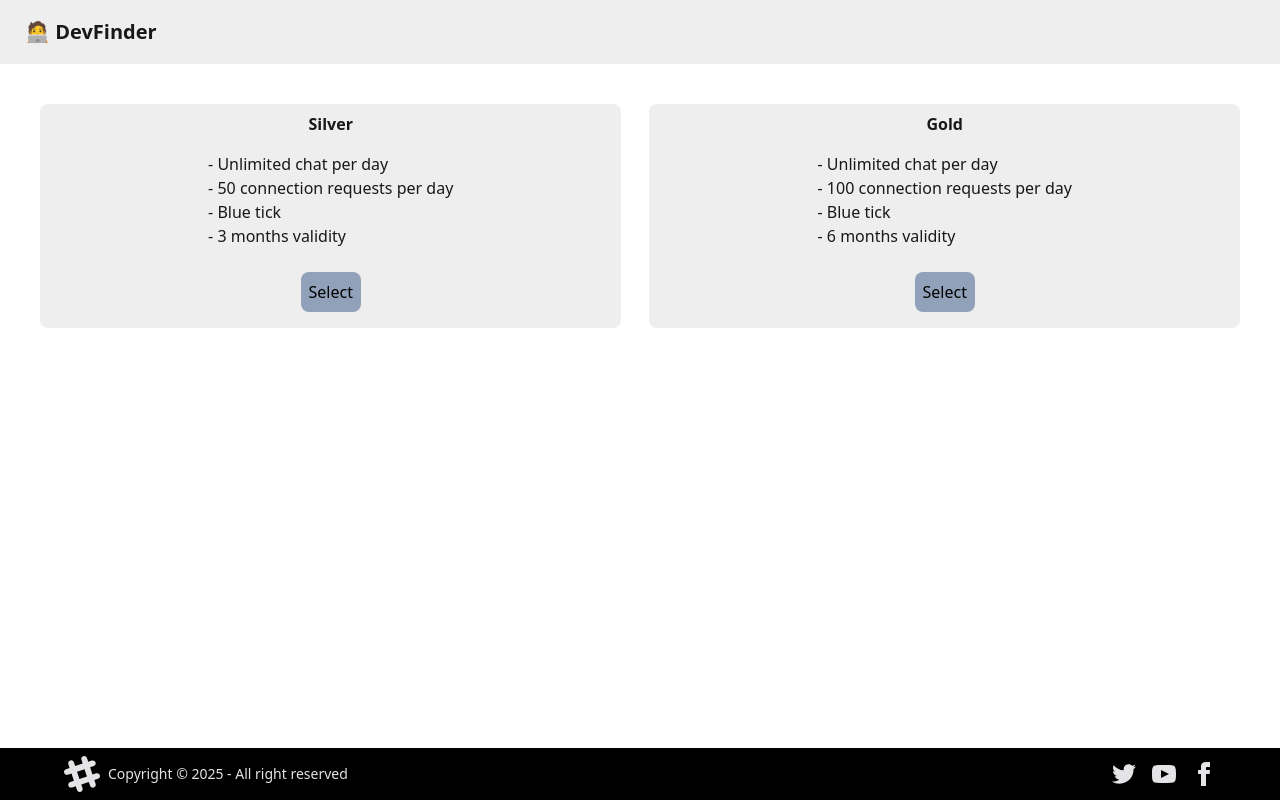
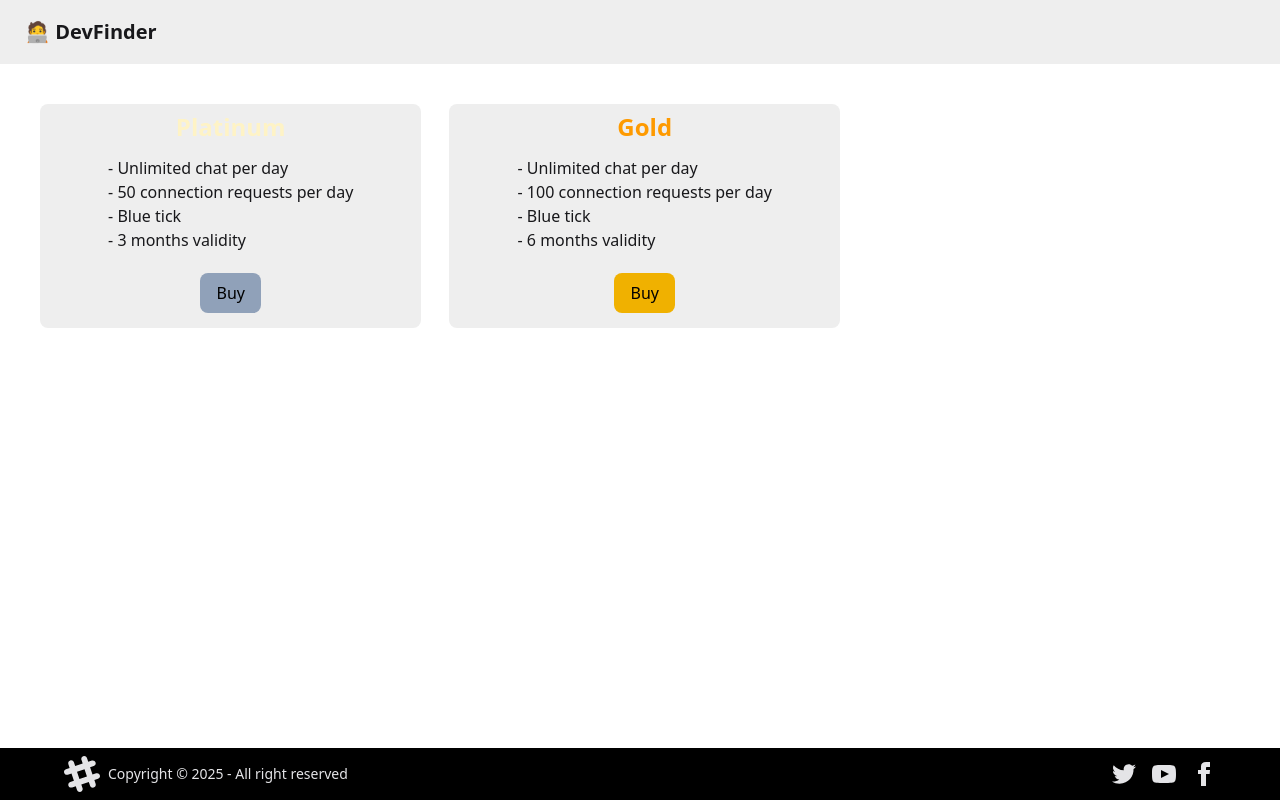
Before and after one commit to Saha-7/DevFinder-UI, a React (Vite) app: page /premium in a window 1280 px wide. Built offline with nearby package versions, Linux system fonts and the light colour scheme; no server answers.

Commit message:
Ui almost done

```diff
--- a/src/components/Premium.jsx
+++ b/src/components/Premium.jsx
@@ -2,26 +2,26 @@
 const Premium = () => {
   return (
     <div className="m-10 ">
-      <div className="flex space-x-7 w-full flex-col lg:flex-row">
+      <div className="flex space-x-7 w-2/3 flex-col lg:flex-row">
         <div className="card bg-base-300 rounded-box grid h-56 grow place-items-center">
-          <h1 className="font-bold">Silver</h1>
+          <h1 className="font-extrabold text-2xl text-amber-100">Platinum</h1>
           <ul>
             <li> - Unlimited chat per day</li>
             <li> - 50 connection requests per day</li>
             <li> - Blue tick</li>
             <li> - 3 months validity</li>
           </ul>
-          <button className="bg-slate-400 text-black m-2 p-2 rounded-lg">Select</button>
+          <button className="bg-slate-400 text-black m-2 p-2 px-4 rounded-lg">Buy</button>
         </div>
         <div className="card bg-base-300 rounded-box grid h-56 grow place-items-center">
-          <h1 className="font-bold">Gold</h1>
+          <h1 className="font-extrabold text-2xl text-amber-500">Gold</h1>
           <ul>
             <li> - Unlimited chat per day</li>
             <li> - 100 connection requests per day</li>
             <li> - Blue tick</li>
             <li> - 6 months validity</li>
           </ul>
-          <button className="bg-slate-400 text-black m-2 p-2 rounded-lg">Select</button>
+          <button className="bg-yellow-500 text-black m-2 p-2 px-4 rounded-lg">Buy</button>
         </div>
       </div>
     </div>
```
